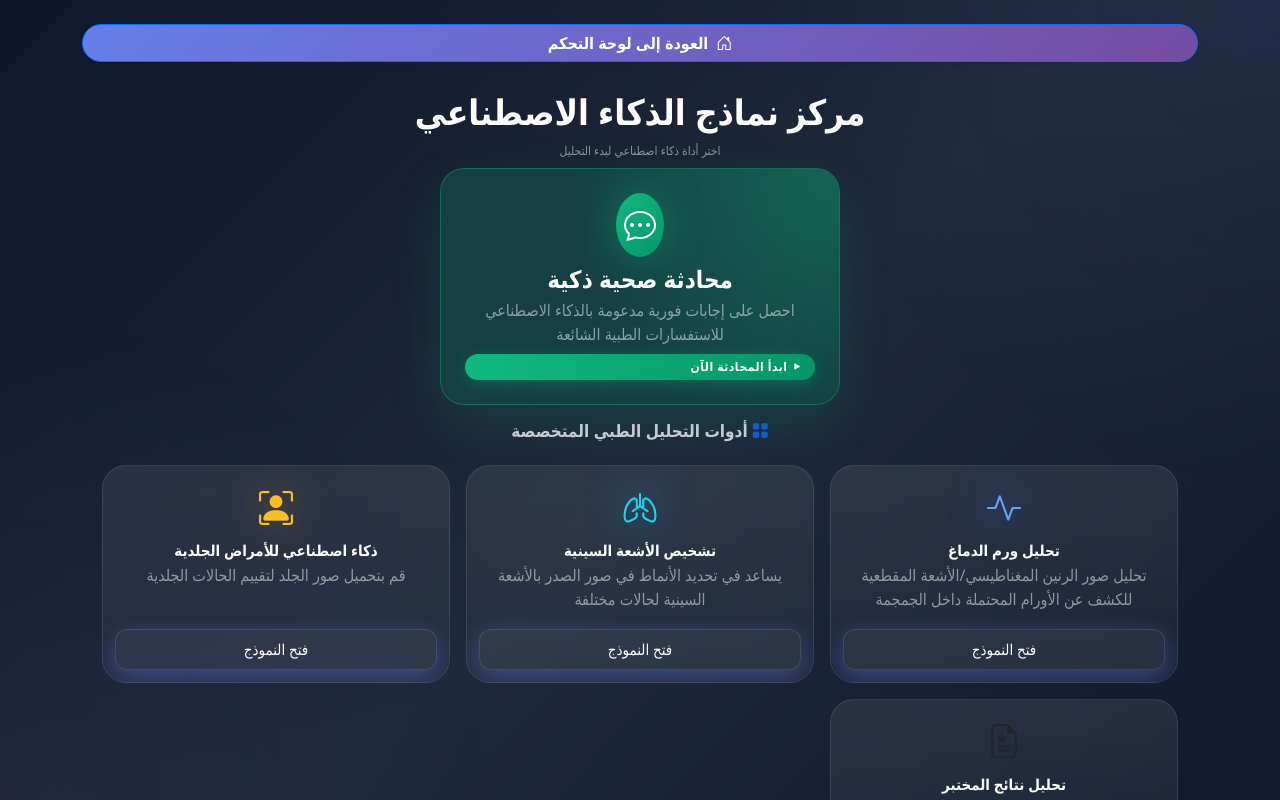
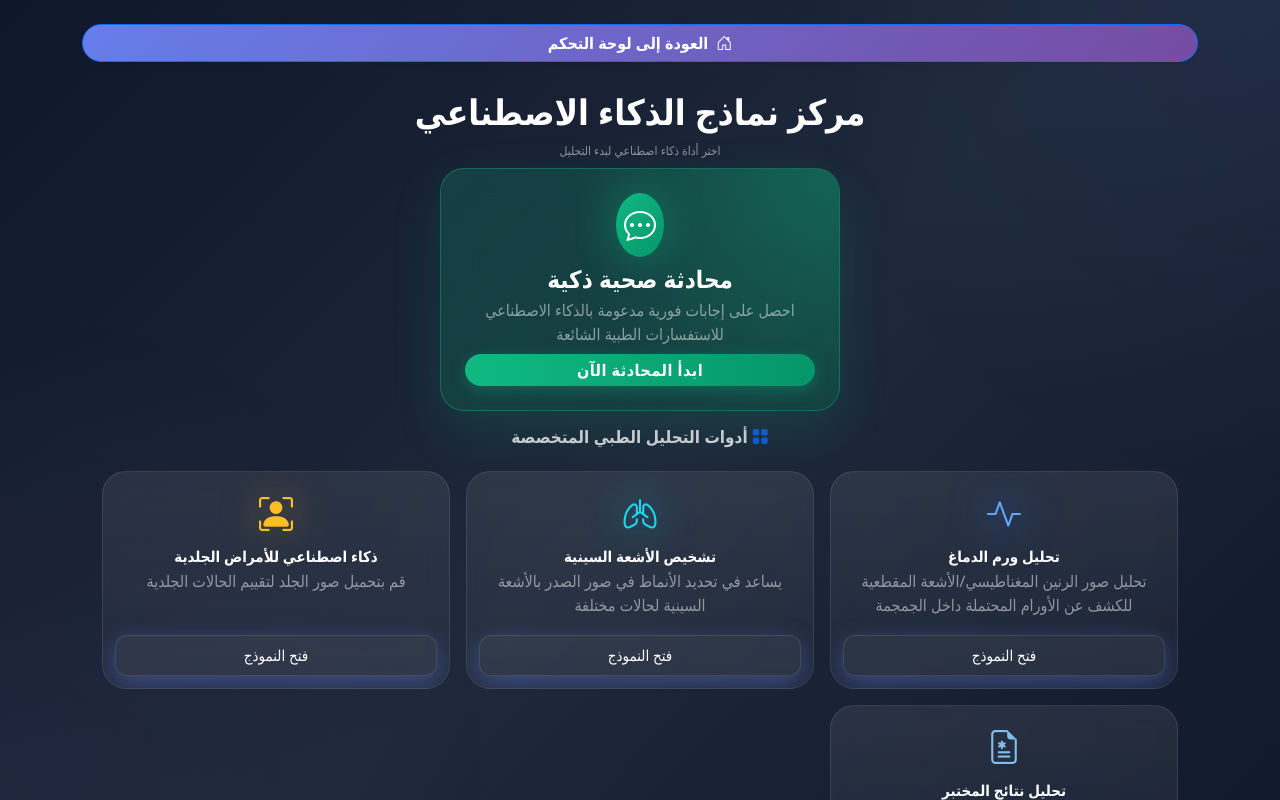
Before and after one commit to mazenabdelgawad700/MedScanAIFrontEnd, a React (Vite) app in the folder medscanai/: page /doctor/ai in a window 1280 px wide. Shown: the top 800 px of the page. Built offline with nearby package versions, Linux system fonts and the light colour scheme.

Commit message:
update lab result icon's color and chat button size

```diff
--- a/medscanai/src/components/AIAssistant/HubView.css
+++ b/medscanai/src/components/AIAssistant/HubView.css
@@ -104,11 +104,11 @@
   padding: 0.25rem 0.75rem;
   border-radius: 50px;
   font-weight: bold;
-  font-size: 12px;
+  font-size: 16px;
   letter-spacing: 0.5px;
-  cursor: pointer;
   display: flex;
   align-items: center;
+  justify-content: center;
   gap: 0.25rem;
   box-shadow: 0 4px 15px rgba(16, 185, 129, 0.3);
   transition: all 0.2s;
@@ -363,3 +363,7 @@
 .text-glass-muted {
   color: rgba(255, 255, 255, 0.6);
 }
+
+.bi-file-earmark-medical {
+  color: #82bceb;
+}
--- a/medscanai/src/components/AIAssistant/HubView.jsx
+++ b/medscanai/src/components/AIAssistant/HubView.jsx
@@ -72,7 +72,6 @@ const FeaturedToolCard = ({ tool, onSelect }) => (
       <h3 className="featured-tool-title">{tool.title}</h3>
       <p className="featured-tool-description">{tool.description}</p>
       <button className="featured-tool-button">
-        <i className="bi bi-play-fill"></i>
         ابدأ المحادثة الآن
       </button>
     </div>
```
